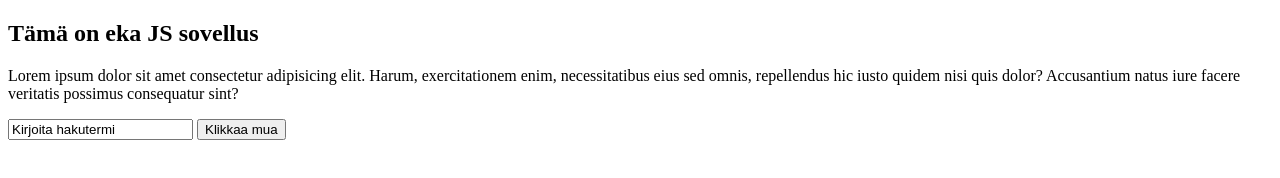
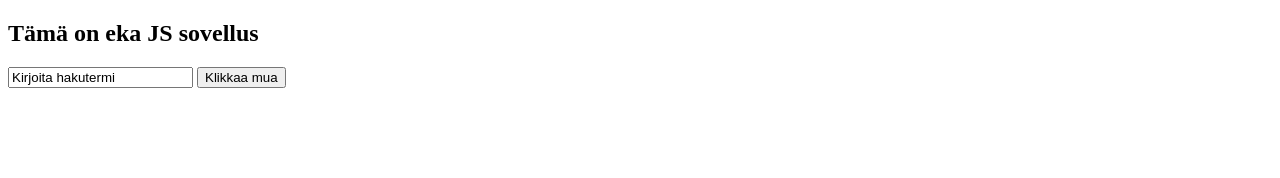
Before and after one commit to mjstenbe/https---github.com-mjstenbe-saranen-weather, a plain HTML site: page index.html in a window 1280 px wide. Drawn offline with Linux system fonts and the light colour scheme; no server answers.

Commit message:
poistettiin tekstiä

```diff
--- a/index.html
+++ b/index.html
@@ -15,12 +15,7 @@
   </head>
   <body>
     <h2>Tämä on eka JS sovellus</h2>
-    <p>
-      Lorem ipsum dolor sit amet consectetur adipisicing elit. Harum,
-      exercitationem enim, necessitatibus eius sed omnis, repellendus hic iusto
-      quidem nisi quis dolor? Accusantium natus iure facere veritatis possimus
-      consequatur sint?
-    </p>
+
     <input type="text" value="Kirjoita hakutermi" />
     <button>Klikkaa mua</button>
     <script src="omatSktiptit.js"></script>
```
